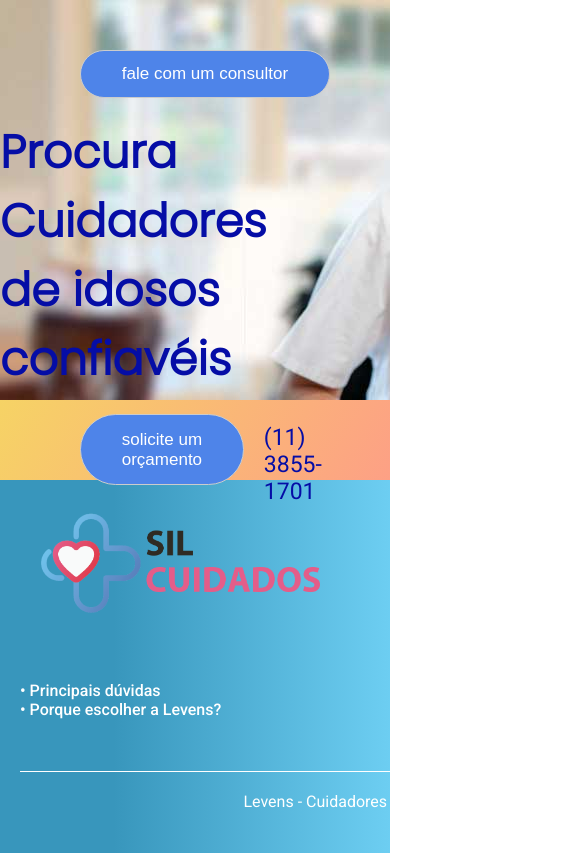
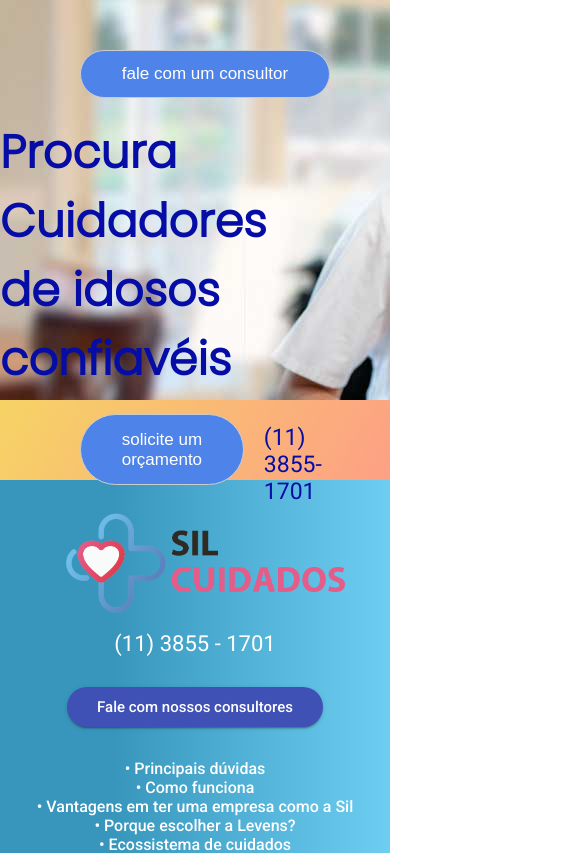
Before and after one commit to Laishyde/cuidadoresDeIdosos, an Angular app: page / in a window 390 px wide. Shown: the top 853 px of the page, 585 px wide, since content can reach past the window. Built offline with nearby package versions, Linux system fonts and the light colour scheme.

Commit message:
feat(rodape): responsivo desktop tablet celular

```diff
--- a/src/app/modulo/landing-page/components/rodape/rodape.component.html
+++ b/src/app/modulo/landing-page/components/rodape/rodape.component.html
@@ -1,21 +1,21 @@
 <footer>
     <div class="app">
-        <div class="zh-d-flex zh-align-itens-center zh-justify-cont-betwen">
-            <img src="../../../../../assets/imagens/logo cuidados.png" width="300" alt="logo">
-            <p class="color-white">(11) 3855 - 1701</p>
+        <div class="zh-d-flex zh-align-itens-center zh-justify-cont-betwen d-col">
+            <img src="../../../../../assets/imagens/logo cuidados.png" width="300" alt="logo" class="logo">
+            <p class="color-white zh-fs-22">(11) 3855 - 1701</p>
             <button mat-raised-button color="primary" class="btn"> Fale com nossos consultores</button>
         </div>
-        <div>
-            <ul class="zh-d-flex zh-justify-cont-betwen zh-justify-wrap zh-mt-68 zh-pb-52">
+        <div class="resp-center">
+            <ul class="zh-d-flex zh-justify-cont-betwen zh-justify-wrap zh-mt-68 zh-pb-52 d-col">
                 <li><a href="">• Principais dúvidas </a></li>
                 <li><a href="">• Como funciona </a></li>
-                <li><a href="">• Vantagens em ter uma empresa como a Sil </a></li>
+                <li class="rodape-res"><a href="">• Vantagens em ter uma empresa como a Sil </a></li>
                 <li><a href="">• Porque escolher a Levens? </a></li>
-                <li><a href="">• Ecossistema de cuidados </a></li>
+                <li class="rodape-res"><a href="">• Ecossistema de cuidados </a></li>
 
             </ul>
         </div>
-        <div class="zh-d-flex zh-flex-col color-white zh-align-itens-center zh-pb-28">
+        <div class="zh-d-flex zh-flex-col color-white zh-align-itens-center zh-pb-28 d-col">
             <p class="zh-mt-20">Levens - Cuidadores de Idosos - Todos os direitos reservados. - Política de Privacidade</p>
             <p class="zh-fw-hard zh-mt-20">Copyright © 2013-2022</p>
         </div>
--- a/src/app/modulo/landing-page/components/rodape/rodape.component.scss
+++ b/src/app/modulo/landing-page/components/rodape/rodape.component.scss
@@ -23,3 +23,53 @@
         background-color: #fff;
     }
 }
+
+@media(max-width: 1199px){
+    .app{
+        width: 100%;
+    }
+    footer {
+        ul{
+            li{
+            width: 25%;
+            }
+            .rodape-res {
+                width: 45%;
+            }
+        }
+    }
+}
+
+@media(max-width: 744px) {
+    footer {
+        .d-col{
+            display: flex;
+            flex-direction: column;
+            margin-top: 0px!important;
+        }
+        .resp-center{
+            display: flex;
+            justify-content: center;
+        }
+        ul {
+            li{
+                width: 100%;
+                text-align: center;
+            }
+            .rodape-res {
+                width: 100%;
+            }
+        }
+        p{
+            text-align: center;
+        }
+        .logo{
+            margin-bottom: 20px;
+        }
+        .btn {
+            margin-top: 32px;
+            margin-bottom: 32px;
+        }
+
+    }
+}
```
